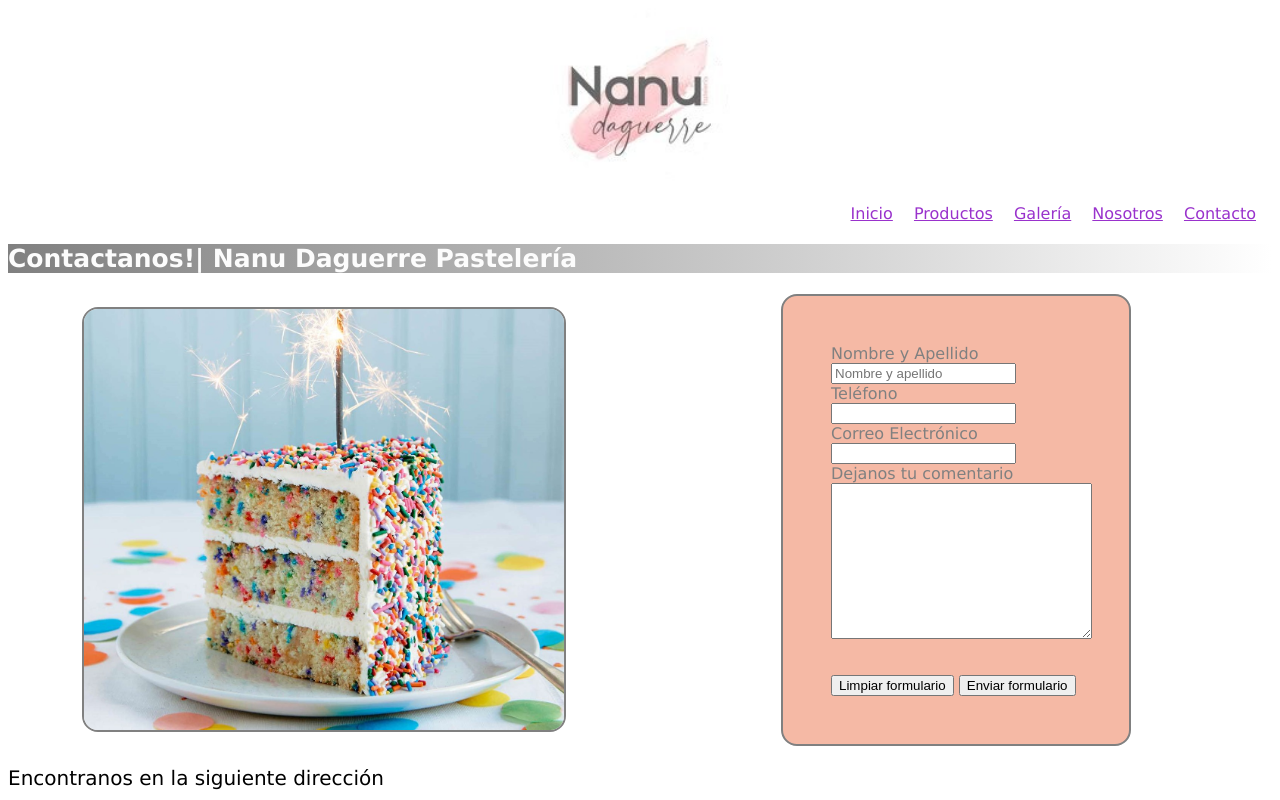
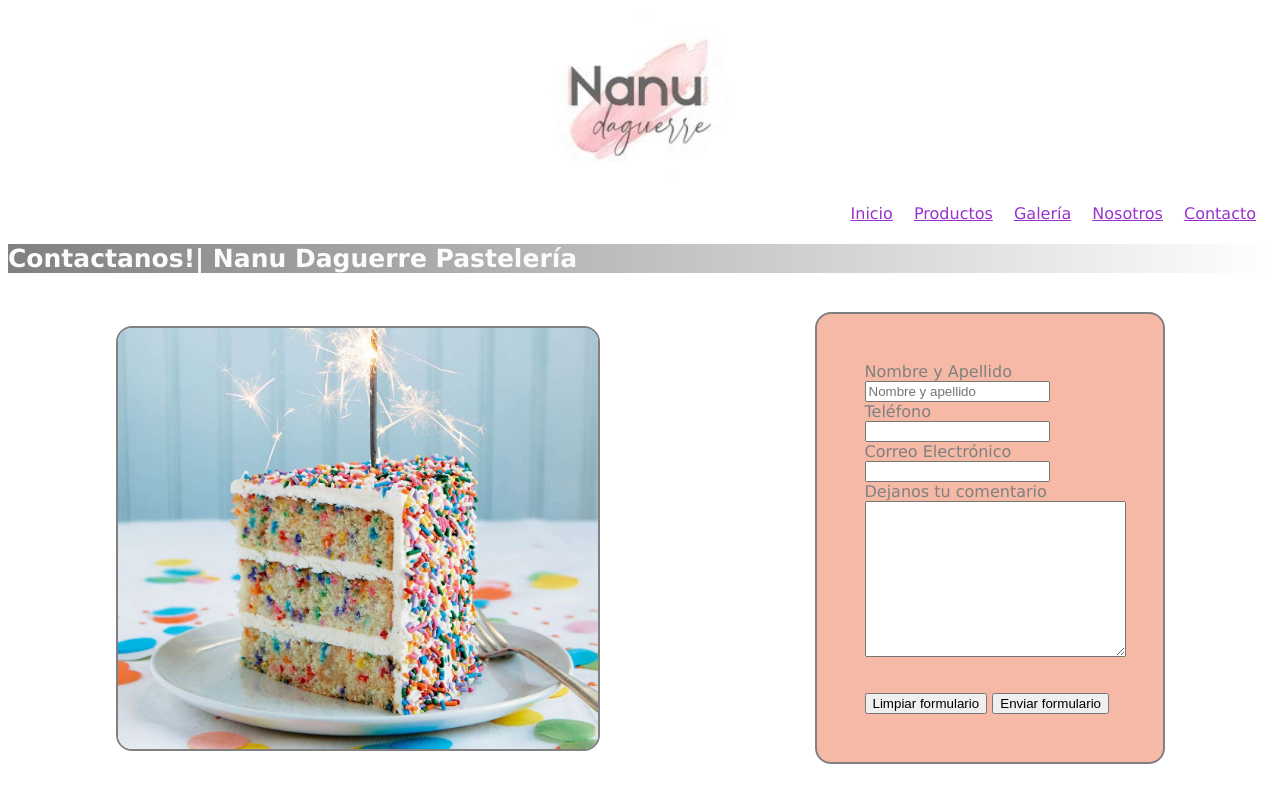
Before and after one commit to NairDaguerre/Tercera-entrega-proyecto, a website: page pages/contacto.html in a window 1280 px wide. Shown: the top 800 px of the page. Drawn offline with Linux system fonts and the light colour scheme.

Commit message:
responsive

```diff
--- a/css/styles.css
+++ b/css/styles.css
@@ -62,7 +62,6 @@ div {
 }
 
 #wrapper {
-  display: grid;
   grid-template-columns: 1fr 1fr 1fr 1fr;
   grid-template-rows: 1fr 1fr;
   grid-gap: 2rem;
@@ -93,7 +92,7 @@ div {
   margin: 2rem 0;
   width: 200px;
   max-width: 100%;
-  display: block;
+
   border: solid 2px grey;
   font-family: Verdana, Geneva, Tahoma, sans-serif;
 }
@@ -109,14 +108,17 @@ div {
 }
 
 #productos {
-  display: grid;
+display: flex;
+flex-wrap: wrap;
   grid-template-columns: 1fr 1fr 1fr 1fr;
   grid-gap: 2rem;
 }
 
 .body-contacto {
-  display: grid;
-  grid-template-columns: 1fr 1fr;
+  display: flex;
+  flex-wrap: wrap;
+  max-width: 100%;
+
 }
 
 .formulario {
@@ -136,11 +138,14 @@ div {
 }
 
 .torta-cumple {
-  display: block;
+
   margin: auto;
   width: 30rem;
   border-radius: 1rem;
   border: solid 2px gray;
+  max-width: 100%;
+ margin-bottom: 2rem;
+ margin-top: 2rem;
 }
 
 .reset {
@@ -198,6 +203,7 @@ div {
     max-width: 100%;
     display: flex;
     flex-direction: column;
+    grid-template-columns: 1fr;
   }
 }
 @media screen and (min-width: 768px) {
--- a/pages/contacto.html
+++ b/pages/contacto.html
@@ -54,8 +54,7 @@
 
     <div class="body-contacto">
 
-        <img class=torta-cumple src="../images/birthday-cake.jpg" alt="birthday-cake">
-
+        <img class="torta-cumple" src="../images/birthday-cake.jpg" alt="birthday-cake">
 
         <form class="formulario">
             <div>
@@ -83,6 +82,9 @@
 
         </form>
 
+
+
+
     </div>
 
 
```
